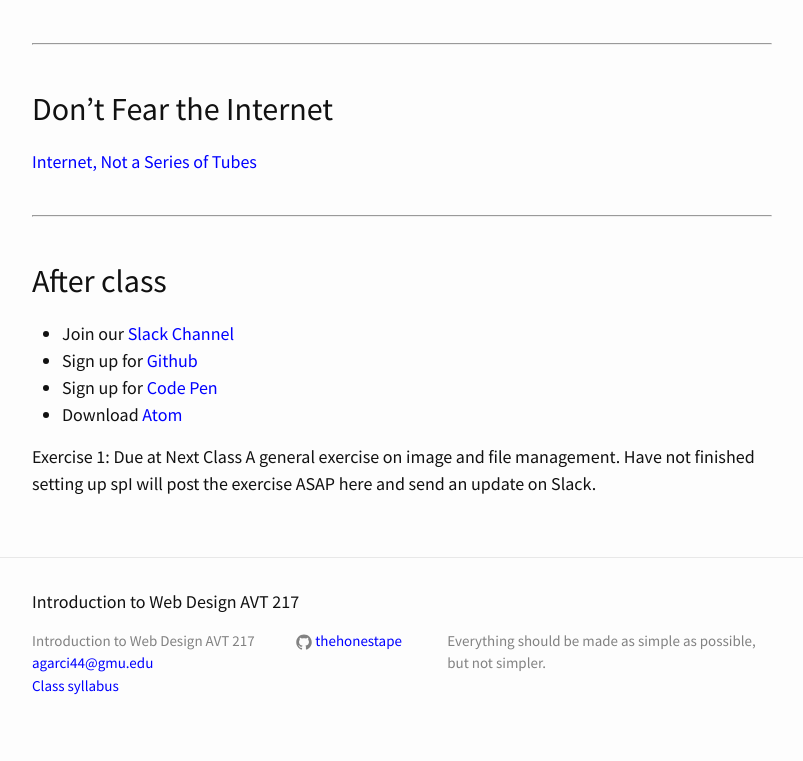
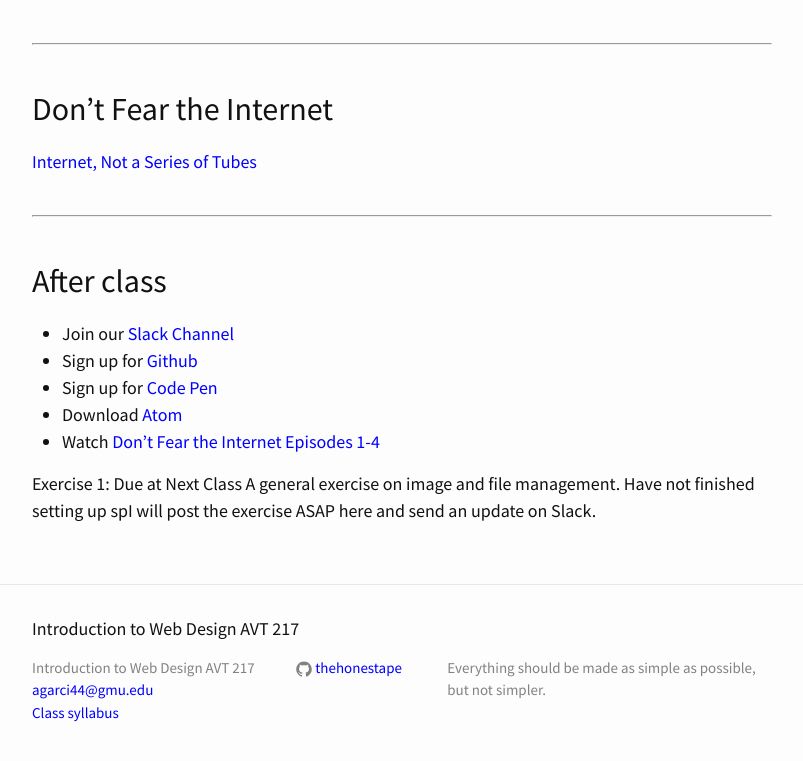
Before and after one commit to thehonestape/intro-to-web-design, a Jekyll site: the page built from _posts/2016-01-19-welcome-back.markdown, in a window 1280 px wide and 900 px high, scrolled down 1592 px, cut to the strip 116-877 px from the top of the window. Shown: the whole strip, without its empty margins (238-1041 px from the left). Built offline with Jekyll 4.4.1, drawn with Linux system fonts in a browser that asks for light colours.

Commit message:
update class 1 post

```diff
--- a/_posts/2016-01-19-welcome-back.markdown
+++ b/_posts/2016-01-19-welcome-back.markdown
@@ -44,6 +44,7 @@
 * Sign up for [Github][github]
 * Sign up for [Code Pen][codepen]
 * Download [Atom][atom]
+* Watch [Don't Fear the Internet Episodes 1-4](http://www.dontfeartheinternet.com/)
 
 
 Exercise 1: Due at Next Class
```
